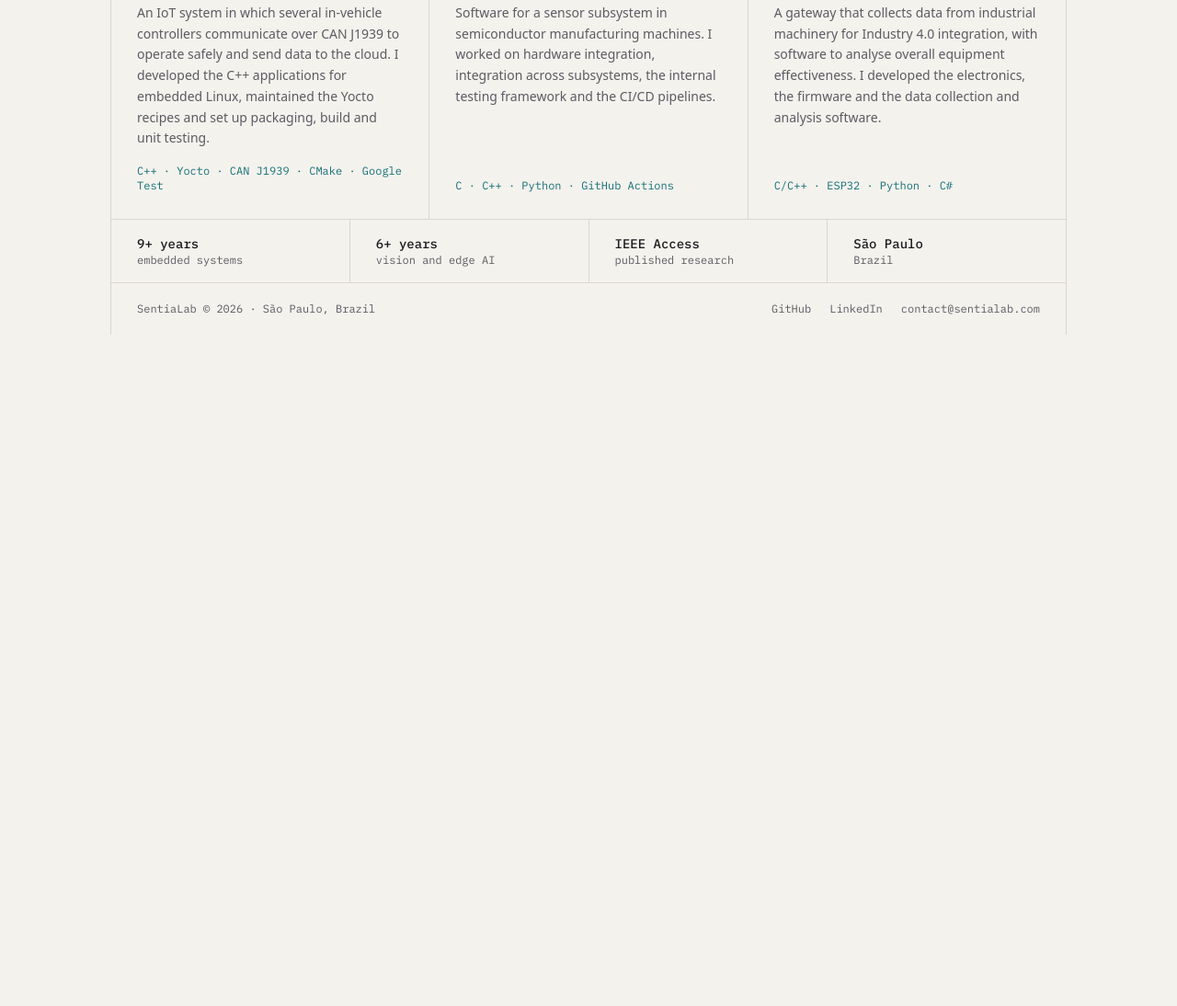
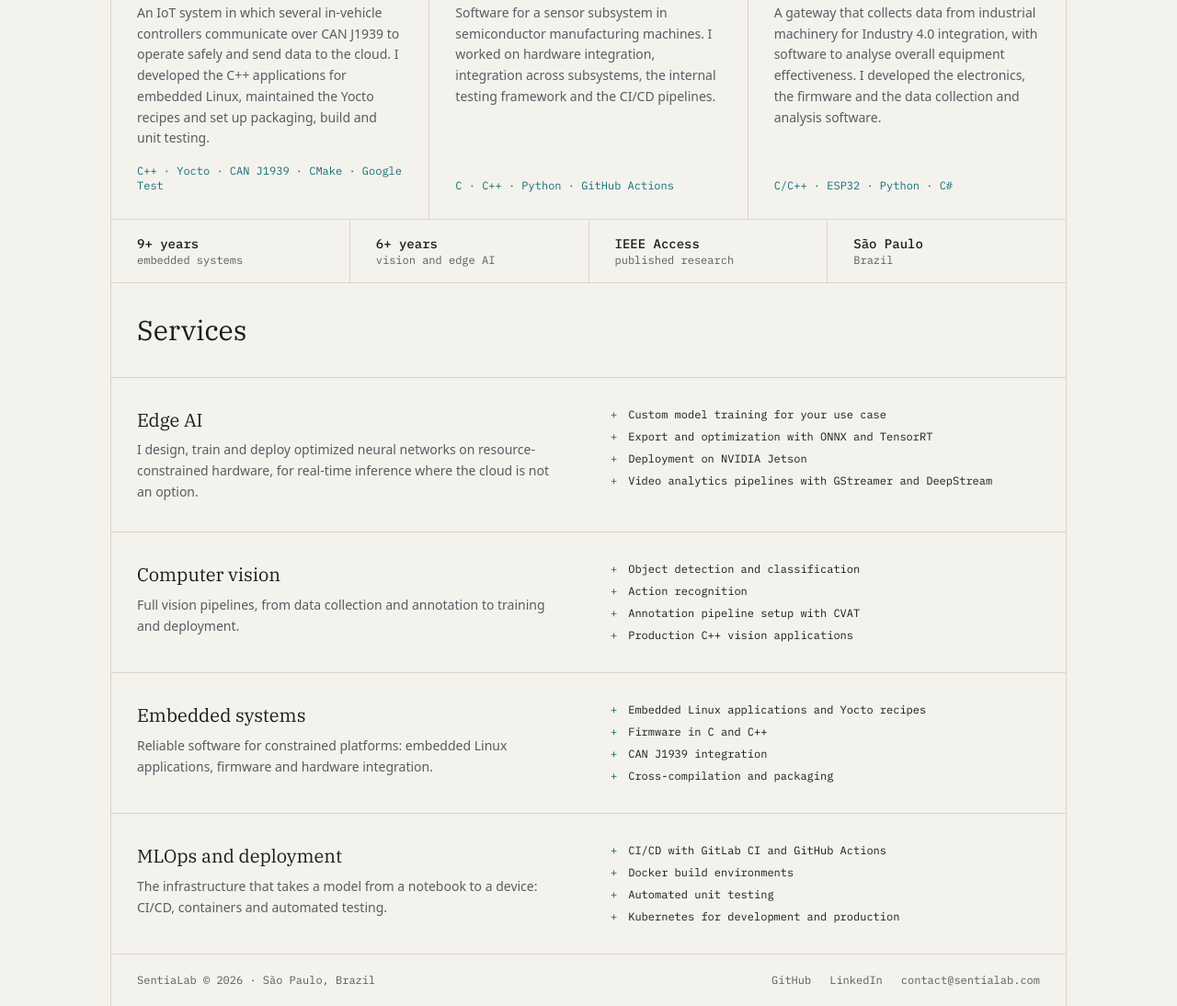
Before and after one commit to SentiaLab/website, an Astro site: page / in a window 1280 px wide. Shown: the part 1138-2232 px from the top of the page at 92% size. Before the commit the page ends 1502 px from the top, so only its background shows below. Built offline with nearby package versions, Linux system fonts and the light colour scheme; Astro itself is replaced by a stand-in of ours.

Commit message:
feat: Add services section

```diff
--- /dev/null
+++ b/src/components/Services.astro
@@ -0,0 +1,28 @@
+---
+import { services } from '../data/services';
+---
+
+<section id="services" class="border-b border-rule" aria-labelledby="services-title">
+  <header class="border-b border-rule px-5 py-8 sm:px-7">
+    <h2 id="services-title" class="section-title">Services</h2>
+  </header>
+
+  <ul class="divide-y divide-rule">
+    {services.map((service) => (
+      <li class="grid gap-6 px-5 py-8 sm:px-7 md:grid-cols-2 md:gap-12">
+        <div>
+          <h3 class="font-serif text-xl leading-snug">{service.title}</h3>
+          <p class="mt-2 text-sm leading-relaxed text-muted">{service.summary}</p>
+        </div>
+        <ul class="space-y-2 font-mono text-xs">
+          {service.deliverables.map((item) => (
+            <li class="flex gap-3">
+              <span class="text-accent" aria-hidden="true">+</span>
+              {item}
+            </li>
+          ))}
+        </ul>
+      </li>
+    ))}
+  </ul>
+</section>
--- /dev/null
+++ b/src/data/services.ts
@@ -0,0 +1,51 @@
+export interface Service {
+  title: string;
+  summary: string;
+  deliverables: string[];
+}
+
+export const services: Service[] = [
+  {
+    title: 'Edge AI',
+    summary:
+      'I design, train and deploy optimized neural networks on resource-constrained hardware, for real-time inference where the cloud is not an option.',
+    deliverables: [
+      'Custom model training for your use case',
+      'Export and optimization with ONNX and TensorRT',
+      'Deployment on NVIDIA Jetson',
+      'Video analytics pipelines with GStreamer and DeepStream',
+    ],
+  },
+  {
+    title: 'Computer vision',
+    summary: 'Full vision pipelines, from data collection and annotation to training and deployment.',
+    deliverables: [
+      'Object detection and classification',
+      'Action recognition',
+      'Annotation pipeline setup with CVAT',
+      'Production C++ vision applications',
+    ],
+  },
+  {
+    title: 'Embedded systems',
+    summary:
+      'Reliable software for constrained platforms: embedded Linux applications, firmware and hardware integration.',
+    deliverables: [
+      'Embedded Linux applications and Yocto recipes',
+      'Firmware in C and C++',
+      'CAN J1939 integration',
+      'Cross-compilation and packaging',
+    ],
+  },
+  {
+    title: 'MLOps and deployment',
+    summary:
+      'The infrastructure that takes a model from a notebook to a device: CI/CD, containers and automated testing.',
+    deliverables: [
+      'CI/CD with GitLab CI and GitHub Actions',
+      'Docker build environments',
+      'Automated unit testing',
+      'Kubernetes for development and production',
+    ],
+  },
+];
--- a/src/pages/index.astro
+++ b/src/pages/index.astro
@@ -3,10 +3,12 @@ import Layout from '../layouts/Layout.astro';
 import Hero from '../components/Hero.astro';
 import Pipeline from '../components/Pipeline.astro';
 import Work from '../components/Work.astro';
+import Services from '../components/Services.astro';
 ---
 
 <Layout title="SentiaLab | Edge AI and computer vision engineering">
   <Hero />
   <Pipeline />
   <Work />
+  <Services />
 </Layout>
```
